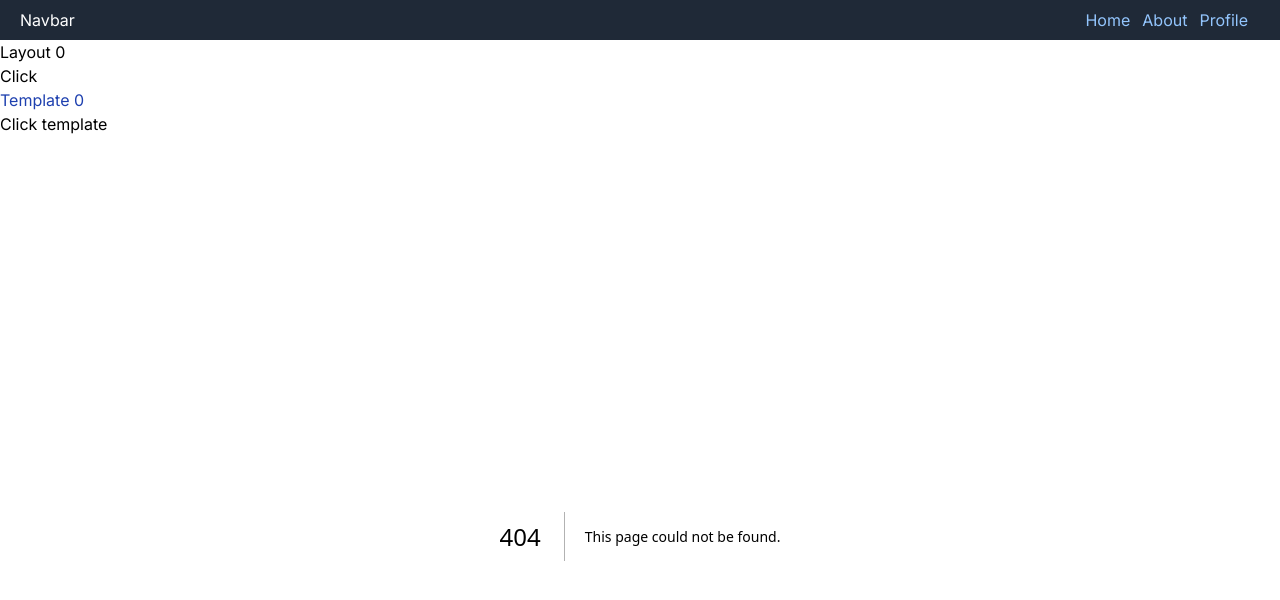
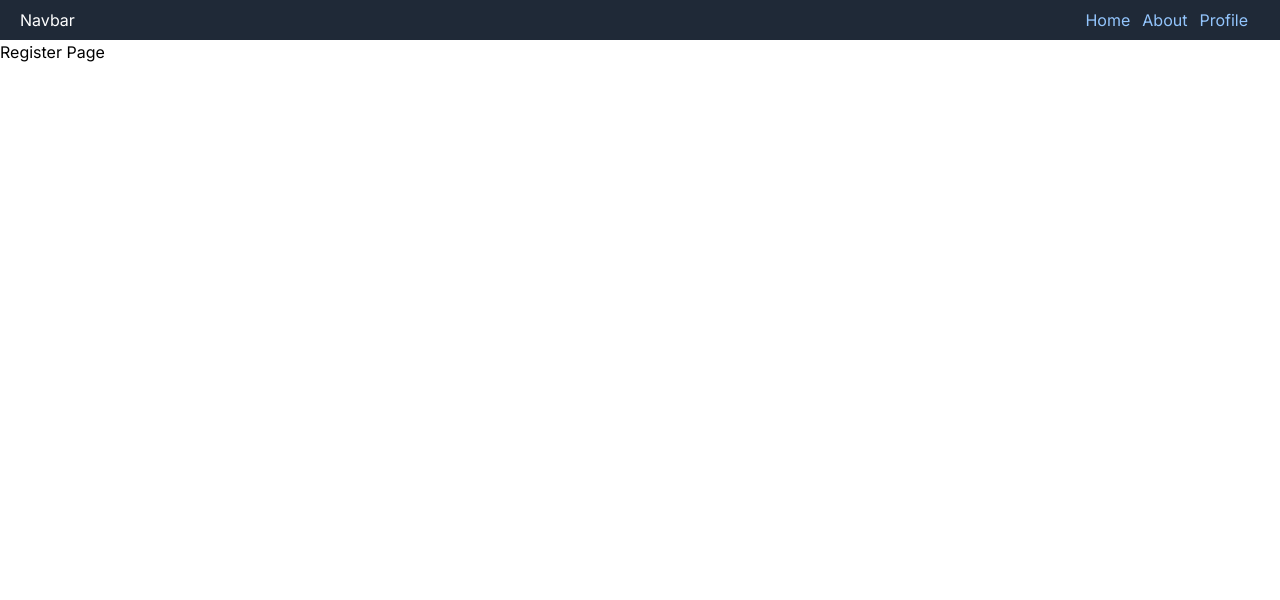
Before and after one commit to danimisme/Belajar-NextJS-App-Router, a Next.js app: page /register in a window 1280 px wide. Before the commit this address had no page. Shown: the top 600 px of the page. Built offline with nearby package versions, Linux system fonts and the light colour scheme.

Commit message:
Route Groups

```diff
--- /dev/null
+++ b/src/app/(auth)/login/page.tsx
@@ -0,0 +1,7 @@
+export default function LoginPage() {
+  return (
+    <div>
+      <h1>Login Page</h1>
+    </div>
+  );
+}
--- /dev/null
+++ b/src/app/(auth)/register/page.tsx
@@ -0,0 +1,7 @@
+export default function RegisterPage() {
+  return (
+    <div>
+      <h1>Register Page</h1>
+    </div>
+  );
+}
--- a/src/app/layout.tsx
+++ b/src/app/layout.tsx
@@ -23,8 +23,8 @@ export default function RootLayout({
     <html lang="en">
       <body className={inter.className}>
         <Navbar />
-        <div>Layout {count}</div>
-        <button onClick={() => setCount(count + 1)}>Click</button>
+        {/* <div>Layout {count}</div> */}
+        {/* <button onClick={() => setCount(count + 1)}>Click</button> */}
         {children}
       </body>
     </html>
--- a/src/app/template.tsx
+++ b/src/app/template.tsx
@@ -5,8 +5,8 @@ export default function Template({ children }: { children: React.ReactNode }) {
   const [count, setCount] = useState(0);
   return (
     <div>
-      <h1 className="text-blue-800">Template {count}</h1>
-      <button onClick={() => setCount(count + 1)}>Click template</button>
+      {/* <h1 className="text-blue-800">Template {count}</h1> */}
+      {/* <button onClick={() => setCount(count + 1)}>Click template</button> */}
       {children}
     </div>
   );
```
